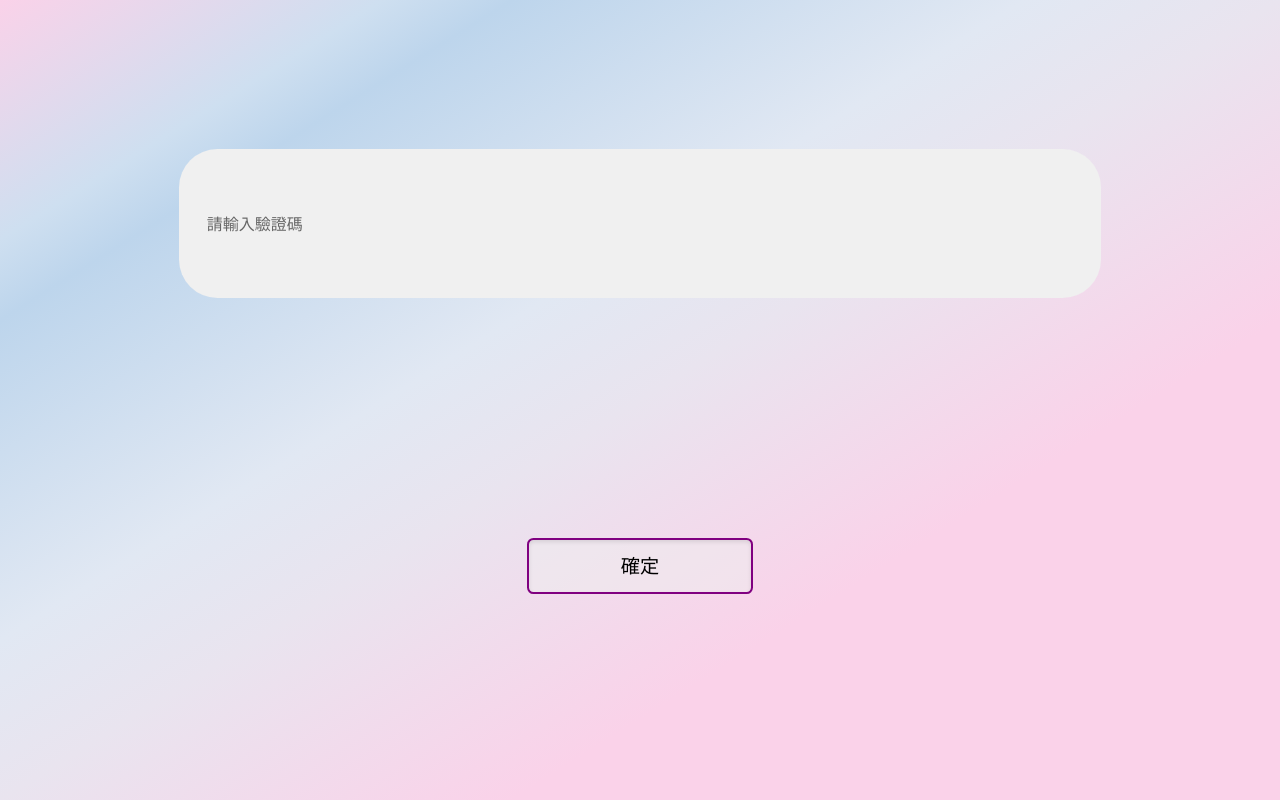
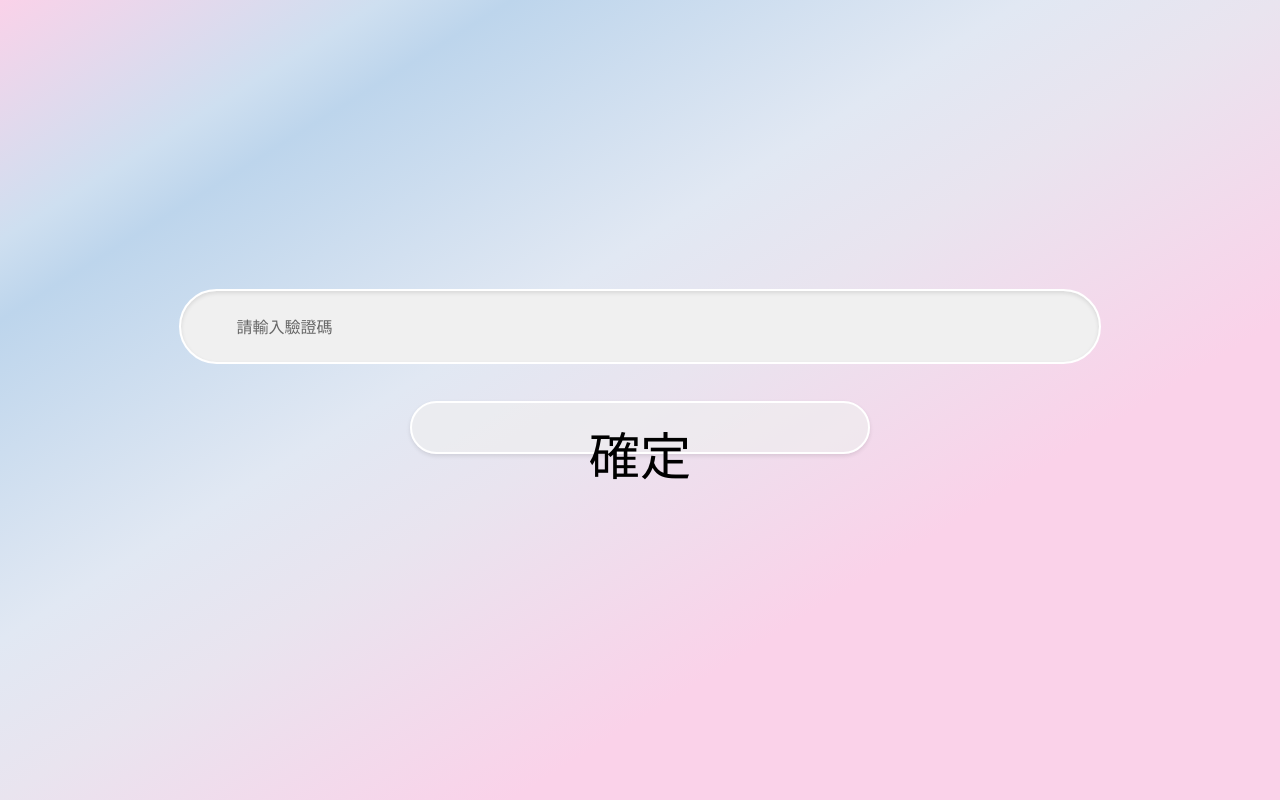
Before and after one commit to suyungshan/my-app, a Next.js app: page / in a window 1280 px wide. Built offline with nearby package versions, Linux system fonts and the light colour scheme.

Commit message:
調整好首頁

```diff
--- a/components/player/login.jsx
+++ b/components/player/login.jsx
@@ -16,7 +16,7 @@ export default function Login() {
     event.preventDefault();
     const nickName = inputValue.trim();
 
-    if (nickName === "2920") {
+    if (nickName === "0807") {
       router.push("/player/enterName");
     } else {
       setInputValue("遊戲尚未開始，敬請期待");
@@ -45,10 +45,10 @@ export default function Login() {
   return (
     <div className="flex justify-start flex-col items-center gap-[1%] w-full h-full px-[5%] py-[2%]">
       <form
-        className="flex w-full h-full justify-center items-center flex-col gap-[32%] rounded-[3vw] relative"
+        className="flex  w-full h-full justify-center items-center flex-col gap-[5%] rounded-[3vw] relative"
         onSubmit={submitHandler}
       >
-        <div className="relative w-[80%] h-[20%] mt-[-5%]">
+        <div className="relative w-[80%] h-[10%] mt-[-5%]">
           <input
             ref={inputRef}
             type="text"
@@ -60,7 +60,7 @@ export default function Login() {
             onChange={handleInputChange}
             onFocus={handleInputFocus}
             className={`
-              w-full h-full px-[3%] py-[2%] rounded-[3vw]
+              w-full h-full border-2 border-[#fff]  px-[6%] py-[2%] rounded-[3vw]
                bg-[#f0f0f0]
               ${
                 hasError || repeatedName
@@ -70,16 +70,16 @@ export default function Login() {
               focus:outline-none
               transition-all duration-300 ease-in-out
             `}
+            style={{ boxShadow: "inset 0 2px 4px 0 rgba(0, 0, 0, 0.1)" }}
           />
         </div>
         <button
           type="submit"
-          className="border-2 px-[8%] border-[#fff] bg-[#647fed] text-[1.5vw] font-[500] text-white rounded-[0.5vw] py-[1%]"
+          className="border-2 w-[40%] h-[7%] px-[8%] border-[#fff]  bg-[#f0f0f0a3] text-[4vw] font-[500] text-white rounded-[3vw] py-[1%]"
           style={{
             color: "black",
-            backgroundColor: "rgba(240, 240, 240, 0.5)", // 微透明的背景
-            boxShadow: "inset 0 2px 4px 0 rgba(0, 0, 0, 0.1)",
-            border: "2px solid #800080",
+            // 微透明的背景
+            boxShadow: " 0 2px 4px 0 rgba(0, 0, 0, 0.1)",
           }}
         >
           確定
```
